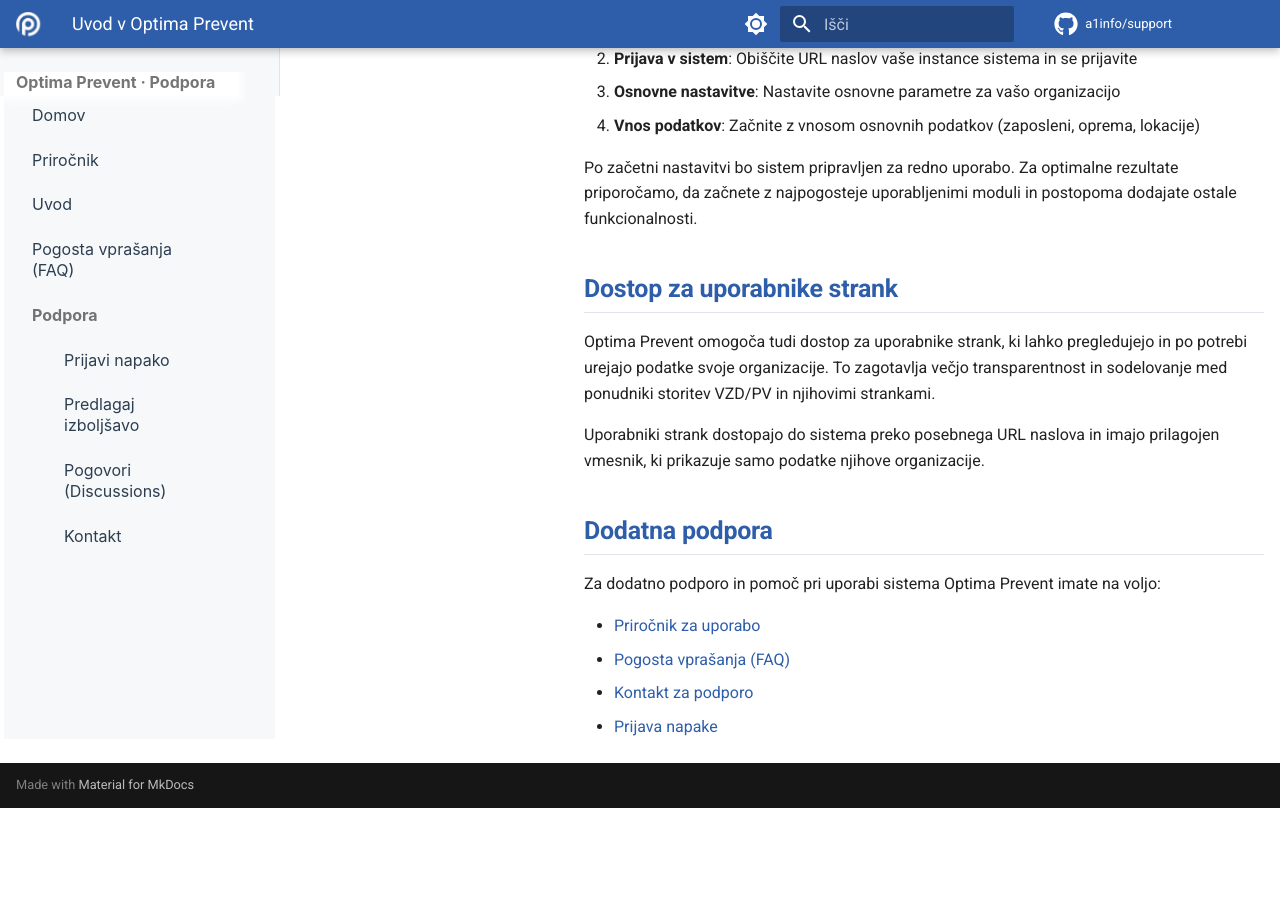
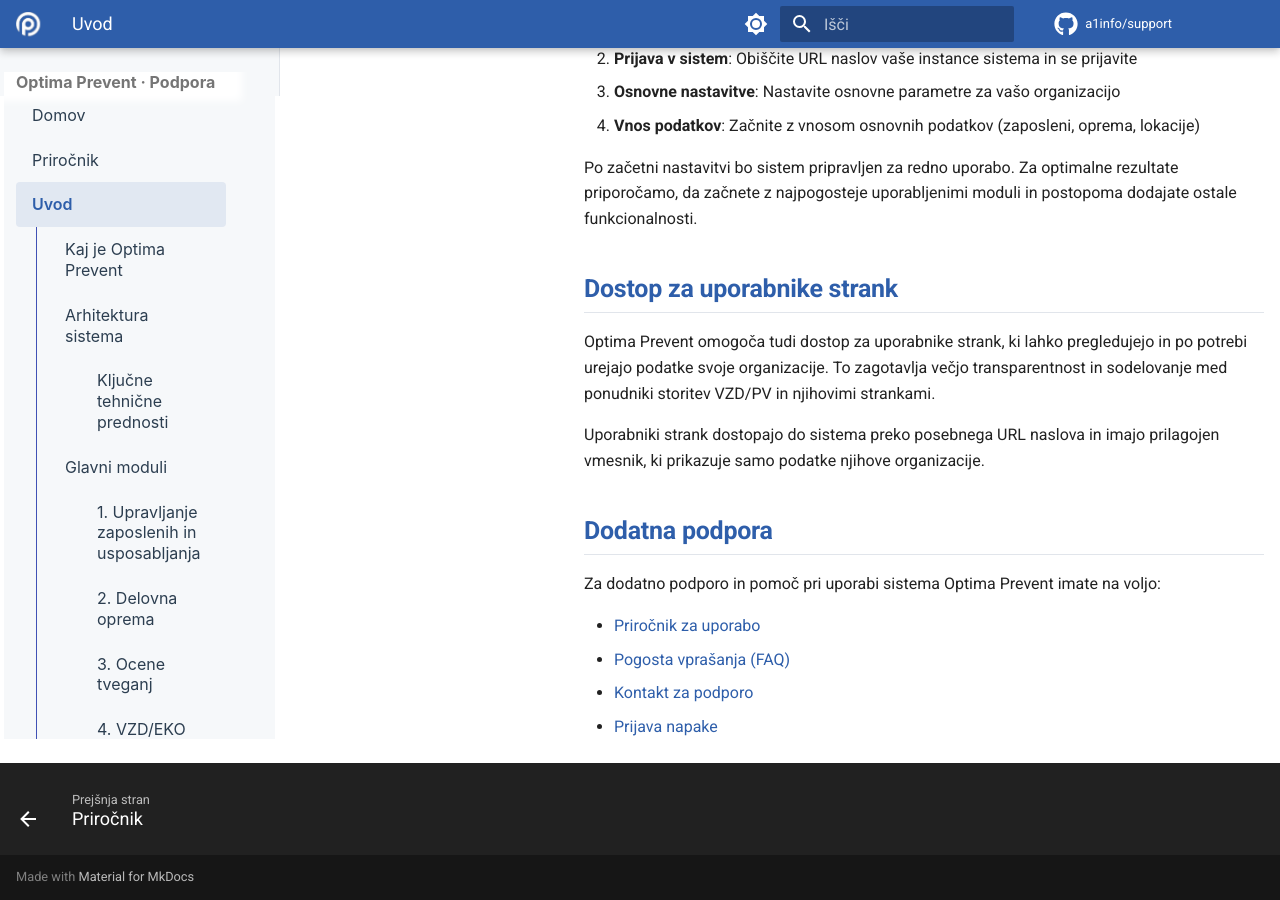
Before and after one commit to a1info/support, an MkDocs documentation site: the page built from docs/introduction.md, in a window 1280 px wide and 900 px high, scrolled down 2847 px. Built offline with MkDocs 1.6.1 and Material for MkDocs 9.7.7, drawn with Linux system fonts in a browser that asks for light colours; comment, search, counter and statistics services are not loaded; before the commit the page ends 3655 px from its top, so only the background shows below that; part of the change alters nothing that is shown.

```diff
--- a/mkdocs.yml
+++ b/mkdocs.yml
@@ -57,7 +57,7 @@ markdown_extensions:
 nav:
   - Domov: index.md
   - Priročnik: manual-sl.md
-  - Uvod: manual/introduction.md
+  - Uvod: introduction.md
   - Pogosta vprašanja (FAQ): manual/faq.md
   - Podpora:
     - Prijavi napako: https://github.com/a1info/support/issues/new?template=bug_report.yml
```
